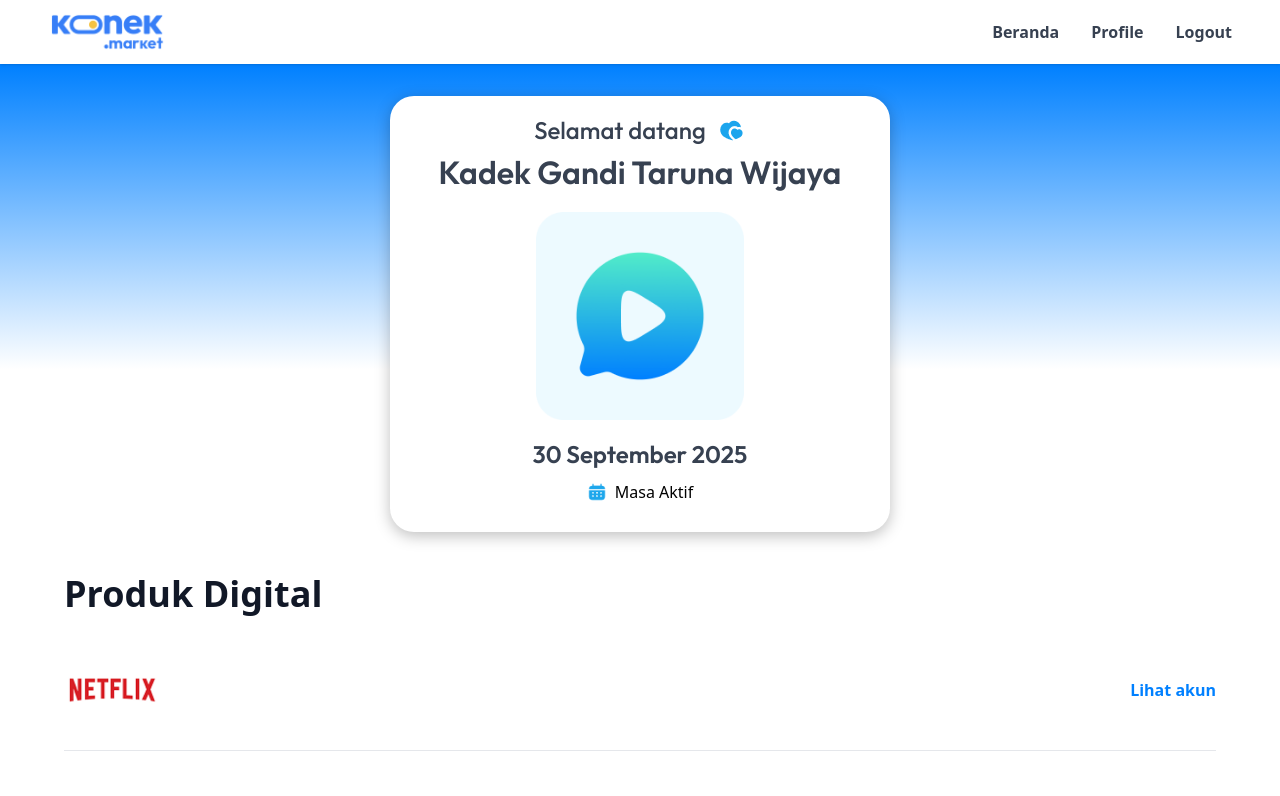
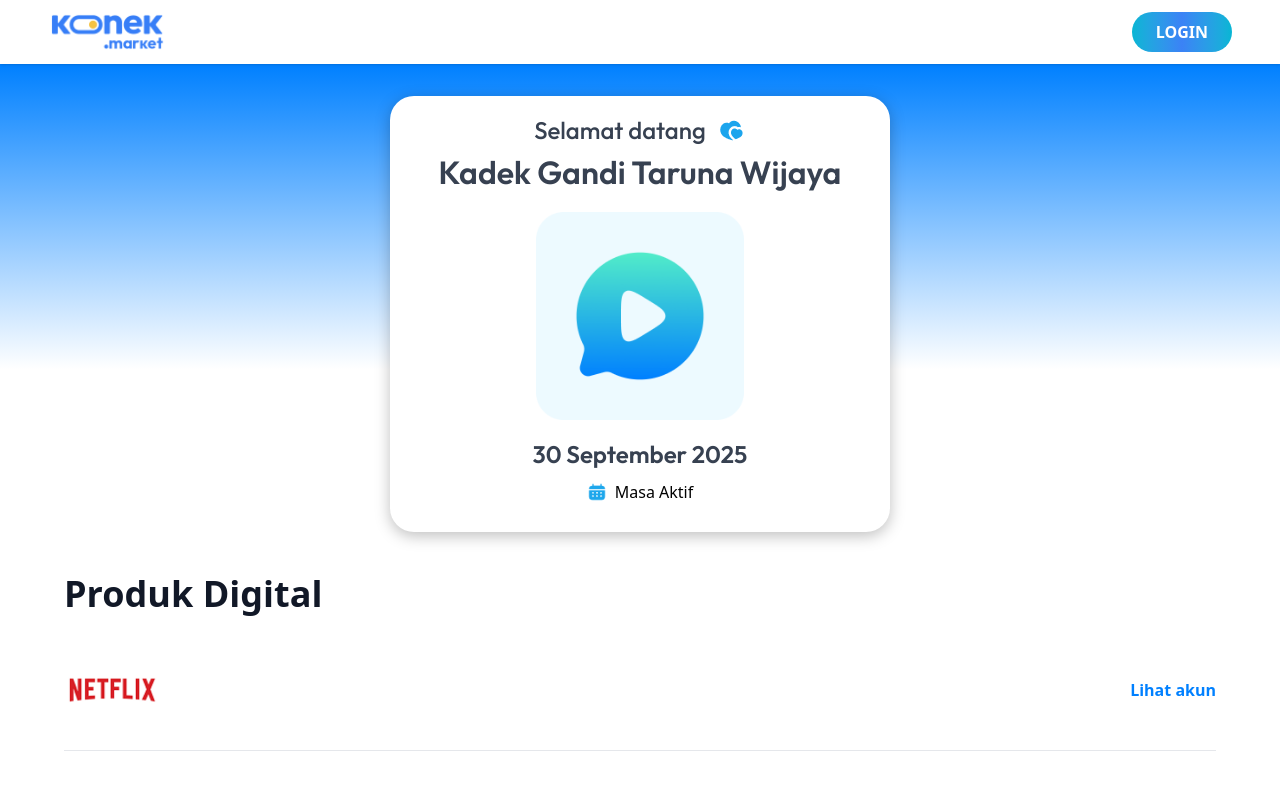
Before and after one commit to AdiAndika/konek-membership-copy, a Nuxt app: page /dashboard/membership/aktif in a window 1280 px wide. Shown: the top 796 px of the page. Built offline with nearby package versions, Linux system fonts and the light colour scheme.

Commit message:
revisi navbar

```diff
--- a/app/components/Navbar.vue
+++ b/app/components/Navbar.vue
@@ -1,10 +1,23 @@
 <script setup>
-import { ref } from "vue";
-import { routerKey, useRoute } from "vue-router";
+import { ref, computed } from "vue";
+import { useRoute, useRouter } from "vue-router";
+import { useAuth } from '~/composables/useState'; // 1. Import state autentikasi
 
 const route = useRoute();
-const isLoggedIn = ref(true);
+const router = useRouter();
+const auth = useAuth(); // 2. Panggil state autentikasi
+
+// 3. Ganti `isLoggedIn` menjadi computed property yang memeriksa token
+const isLoggedIn = computed(() => !!auth.value.token);
 const isOpen = ref(false);
+
+// 4. Buat fungsi logout
+const logout = () => {
+  // Hapus cookie autentikasi
+  auth.value = { user: null, token: null };
+  // Arahkan ke halaman login
+  router.push('/');
+};
 </script>
 
 <template>
@@ -18,9 +31,9 @@ const isOpen = ref(false);
         <div>
           <nav class="hidden lg:flex items-center gap-8">
             <template v-if="isLoggedIn">
-              <router-link to="/dashboard/membership/non-aktif" class="font-semibold text-gray-700 hover:text-blue-500 transition" :class="{ 'text-blue-500 font-bold': route.path === '#' }">Beranda</router-link>
-              <router-link to="/profile/edit" class="font-semibold text-gray-700 hover:text-blue-500 transition" :class="{ 'text-blue-500 font-bold': route.path === '#' }">Profile</router-link>
-              <router-link to="/" class="font-semibold text-gray-700 hover:text-red-500 transition">Logout</router-link>
+              <router-link to="/dashboard/membership/aktif" class="font-semibold text-gray-700 hover:text-blue-500 transition">Beranda</router-link>
+              <router-link to="/profile/edit" class="font-semibold text-gray-700 hover:text-blue-500 transition">Profile</router-link>
+              <button @click="logout" class="font-semibold text-gray-700 hover:text-red-500 transition">Logout</button>
             </template>
             <template v-else>
               <router-link to="/auth/login" class="text-white font-black py-2 px-6 rounded-full bg-gradient-to-r from-cyan-500 via-blue-500 to-cyan-500 hover:shadow-lg hover:opacity-90 transition-all duration-300">
@@ -35,7 +48,7 @@ const isOpen = ref(false);
               <span class="block w-6 h-0.5 bg-gray-800"></span>
               <span class="block w-6 h-0.5 bg-gray-800"></span>
             </button>
-            <router-link v-else to="/login" class="text-white font-black py-2 px-6 rounded-full bg-gradient-to-r from-cyan-500 via-blue-500 to-cyan-500 hover:shadow-lg hover:opacity-90 transition-all duration-300">
+            <router-link v-else to="/auth/login" class="text-white font-black py-2 px-6 rounded-full bg-gradient-to-r from-cyan-500 via-blue-500 to-cyan-500 hover:shadow-lg hover:opacity-90 transition-all duration-300">
               LOGIN
             </router-link>
           </div>
@@ -52,9 +65,9 @@ const isOpen = ref(false);
       leave-to-class="transform opacity-0 -translate-y-2"
     >
       <div v-if="isOpen && isLoggedIn" class="lg:hidden flex flex-col bg-white shadow-lg absolute w-full left-0 divide-y divide-gray-200">
-        <router-link to="/dashboard/membership/non-aktif" class="font-semibold text-gray-700 hover:text-blue-500 transition px-4 py-3" :class="{ 'text-blue-500 bg-blue-50': route.path === '#' }">Beranda</router-link>
-        <router-link to="/profile/edit" class="font-semibold text-gray-700 hover:text-blue-500 transition px-4 py-3" :class="{ 'text-blue-500 bg-blue-50': route.path === '#' }">Profile</router-link>
-        <router-link to="/" class="font-semibold text-red-500 hover:text-red-600 transition px-4 py-3">Logout</router-link>
+        <router-link to="/dashboard/membership/aktif" @click="isOpen = false" class="font-semibold text-gray-700 hover:text-blue-500 transition px-4 py-3">Beranda</router-link>
+        <router-link to="/profile/edit" @click="isOpen = false" class="font-semibold text-gray-700 hover:text-blue-500 transition px-4 py-3">Profile</router-link>
+        <button @click="logout" class="text-left font-semibold text-red-500 hover:text-red-600 transition px-4 py-3">Logout</button>
       </div>
     </Transition>
   </header>
--- a/app/components/NavbarLanding.vue
+++ /dev/null
@@ -1,15 +0,0 @@
-<template>
-  <header class="shadow-sm">
-    <div class="px-4 lg:px-12 py-3">
-      <div class="flex justify-between items-center">
-        <router-link to="/">
-          <img class="h-10" src="~/assets/images/logo-konek-biru.png" alt="Logo" />
-        </router-link>
-
-        <router-link to="/auth/login" class="text-white font-black py-2 px-6 rounded-full bg-gradient-to-r from-cyan-500 via-blue-500 to-cyan-500 hover:shadow-lg hover:opacity-90 transition-all duration-300">
-          LOGIN
-        </router-link>
-      </div>
-    </div>
-  </header>
-</template>
--- a/app/layouts/landing.vue
+++ /dev/null
@@ -1,11 +0,0 @@
-<script setup>
-import NavbarLanding from '~/components/NavbarLanding.vue';
-</script>
-
-<template>
-  <div>
-    <NavbarLanding />
-    <main>
-      <slot /> </main>
-    </div>
-</template>
--- a/app/pages/index.vue
+++ b/app/pages/index.vue
@@ -1,7 +1,7 @@
 <script setup>
 import { ref } from 'vue'
 definePageMeta({
-  layout: "landing",
+  layout: "default",
 });
 // Untuk mengelola status item FAQ yang aktif/terbuka
 const openFaq = ref(null);
```
